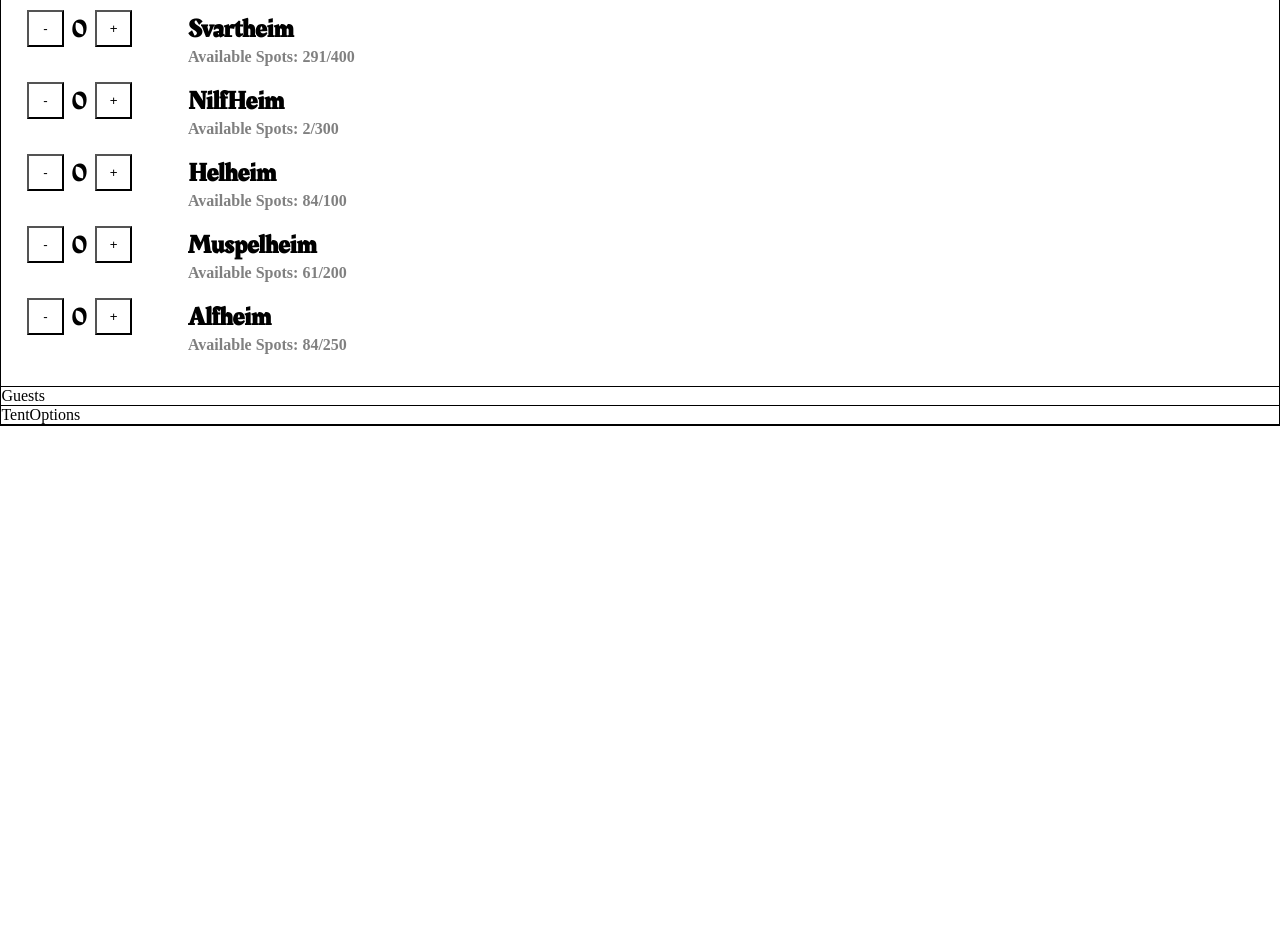
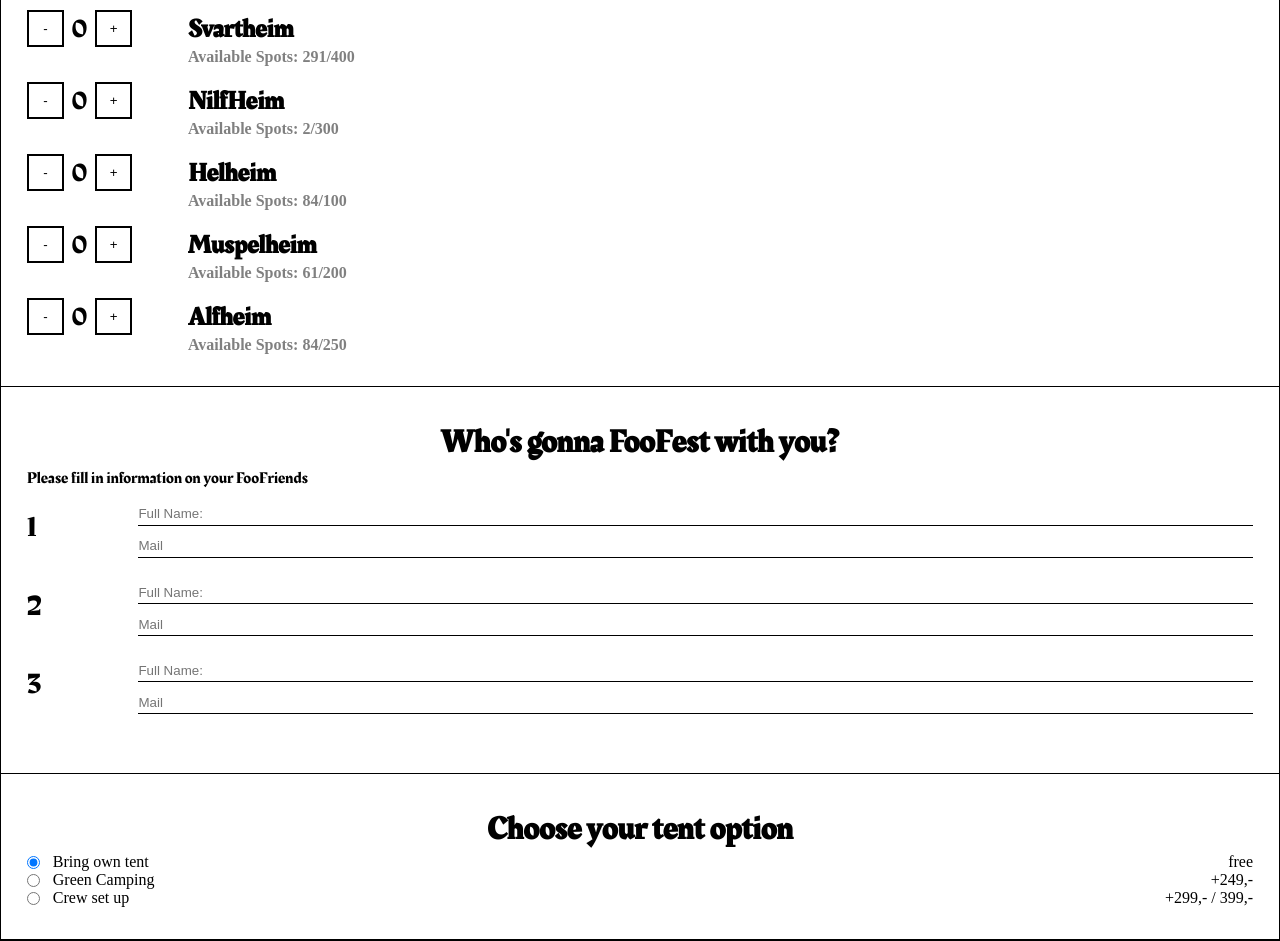
Before and after one commit to flamingofar/foofest-booking, a React (Create React App) app: page /tickets in a window 1280 px wide. Shown: the part 600-1541 px from the top of the page. Before the commit the page ends 1026 px from the top, so only its background shows below. Built offline with nearby package versions, Linux system fonts and the light colour scheme.

Commit message:
tent options layout

```diff
--- a/src/components/Tickets/Guests/Guests.js
+++ b/src/components/Tickets/Guests/Guests.js
@@ -1,5 +1,17 @@
+import SingleGuest from "./singleGuest/SingleGuest";
+import "./_Guests.scss";
 function Guests() {
-	return <div>Guests</div>;
+	return (
+		<section className="section_p guests">
+			<h2>Who's gonna FooFest with you?</h2>
+			<p>Please fill in information on your FooFriends</p>
+			<ul>
+				<SingleGuest number={1} />
+				<SingleGuest number={2} />
+				<SingleGuest number={3} />
+			</ul>
+		</section>
+	);
 }
 
 export default Guests;
--- a/src/components/Tickets/Guests/_Guests.scss
+++ b/src/components/Tickets/Guests/_Guests.scss
@@ -0,0 +1,6 @@
+.guests {
+	& > p {
+		display: inline-block;
+		margin-block-end: 1rem;
+	}
+}
--- a/src/components/Tickets/Guests/singleGuest/SingleGuest.js
+++ b/src/components/Tickets/Guests/singleGuest/SingleGuest.js
@@ -0,0 +1,14 @@
+import "./_SingleGuest.scss";
+function SingleGuest({ number }) {
+	return (
+		<li className="guest">
+			<span>{number}</span>
+			<form>
+				<input type="text" placeholder="Full Name:" />
+				<input type="email" placeholder="Mail" />
+			</form>
+		</li>
+	);
+}
+
+export default SingleGuest;
--- a/src/components/Tickets/Guests/singleGuest/_SingleGuest.scss
+++ b/src/components/Tickets/Guests/singleGuest/_SingleGuest.scss
@@ -0,0 +1,29 @@
+@use "../../../../styles/abstracts/variables" as *;
+.guest {
+	display: flex;
+	margin-block-end: 1.7rem;
+	span {
+		flex: 1;
+		font-family: $primary-font;
+		font-size: 1.8rem;
+	}
+
+	form {
+		flex: 10;
+		width: 100%;
+		display: flex;
+		flex-direction: column;
+		align-items: center;
+	}
+
+	input {
+		width: inherit;
+		border: none;
+		border-bottom: solid $border-color $border-thickness;
+		padding-block-end: 0.2rem;
+	}
+
+	input:first-child {
+		margin-block-end: 0.8rem;
+	}
+}
--- a/src/components/Tickets/TentOptions/TentOptions.js
+++ b/src/components/Tickets/TentOptions/TentOptions.js
@@ -1,5 +1,33 @@
+import "./_TentOptions.scss";
+
 function TentOptions() {
-	return <div>TentOptions</div>;
+	return (
+		<section className="section_p tents">
+			<h2>Choose your tent option</h2>
+			<form>
+				<fieldset>
+					<input type="radio" name="tent" id="own_tent" value={1} defaultChecked />
+					<label htmlFor="own_tent">
+						Bring own tent <span>free</span>
+					</label>
+				</fieldset>
+
+				<fieldset>
+					<input type="radio" name="tent" id="green" value={2} />
+					<label htmlFor="green">
+						Green Camping <span>+249,-</span>
+					</label>
+				</fieldset>
+
+				<fieldset>
+					<input type="radio" name="tent" id="crew" value={3} />
+					<label htmlFor="crew">
+						Crew set up <span>+299,- / 399,-</span>
+					</label>
+				</fieldset>
+			</form>
+		</section>
+	);
 }
 
 export default TentOptions;
--- a/src/components/Tickets/TentOptions/_TentOptions.scss
+++ b/src/components/Tickets/TentOptions/_TentOptions.scss
@@ -0,0 +1,17 @@
+.tents {
+	h2 {
+	}
+	fieldset {
+		display: flex;
+		align-items: center;
+		width: 100%;
+	}
+	label {
+		width: inherit;
+		display: flex;
+		justify-content: space-between;
+	}
+	input {
+		margin-inline-end: 0.8rem;
+	}
+}
--- a/src/components/Tickets/_Tickets.scss
+++ b/src/components/Tickets/_Tickets.scss
@@ -9,11 +9,4 @@
 	p {
 		font-family: $primary-font;
 	}
-
-	form {
-		display: grid;
-		flex-direction: column;
-		align-items: center;
-		background-color: $bg-color;
-	}
 }
--- a/src/styles/abstracts/_base.scss
+++ b/src/styles/abstracts/_base.scss
@@ -29,7 +29,8 @@ a {
 	color: $text-color;
 }
 
-nav {
+li {
+	list-style: none;
 }
 
 main {
@@ -41,6 +42,10 @@ main {
 	}
 }
 
+fieldset {
+	border: none;
+}
+
 .section_p {
 	padding: 2rem 1.6rem;
 }
--- a/src/styles/shared/_buttons.scss
+++ b/src/styles/shared/_buttons.scss
@@ -18,4 +18,8 @@
 .choice_btn {
 	width: 2.3rem;
 	height: 2.3rem;
+
+	background-color: $bg-color;
+
+	border: $border-color ($border-thickness * 2) solid;
 }
```
